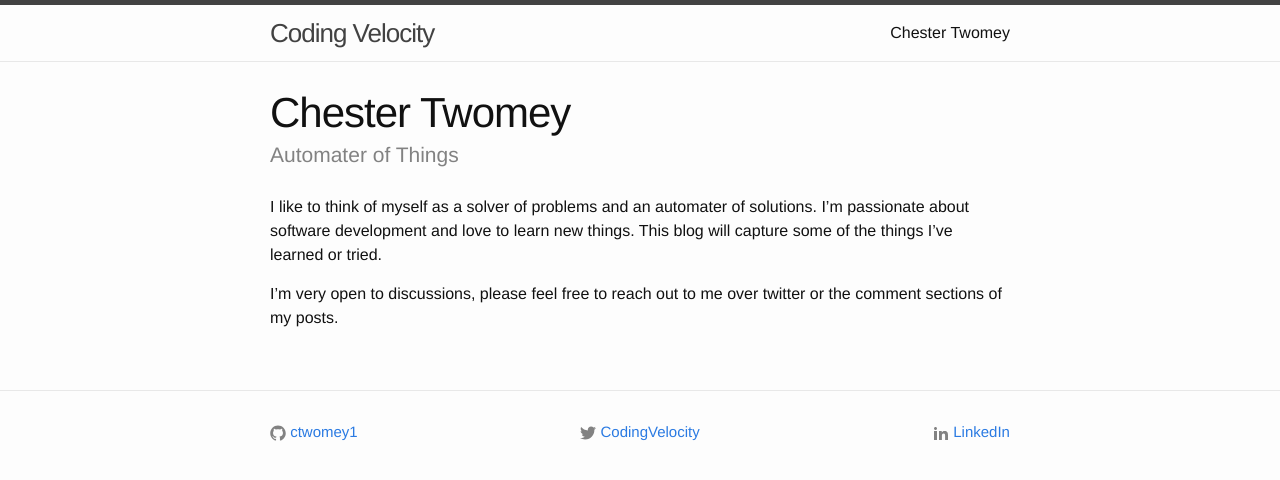
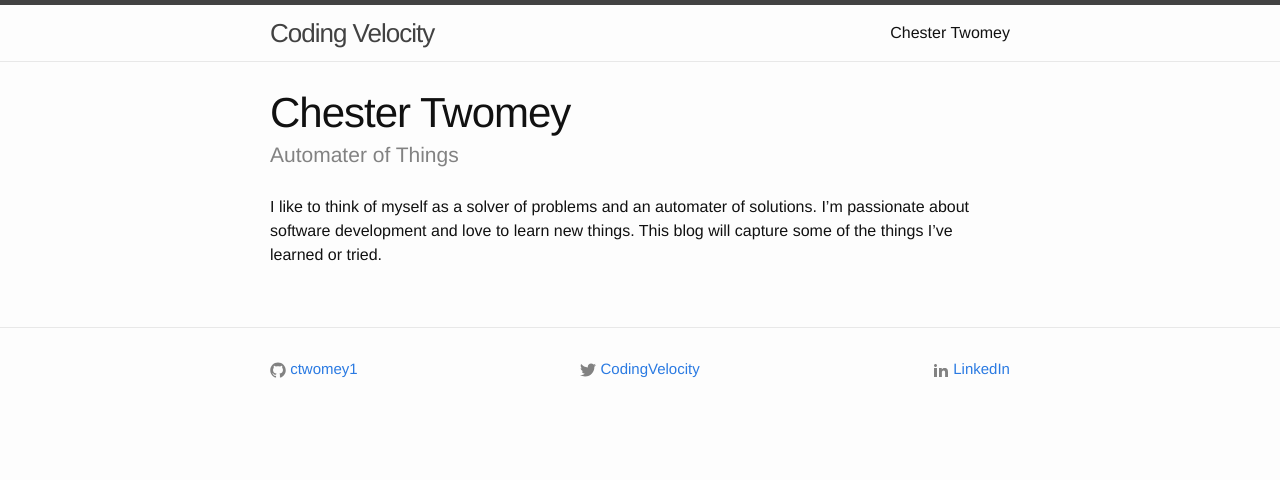
Before and after one commit to catwomey/catwomey.github.io, a Jekyll site: the page built from about.md, in a window 1280 px wide. Shown: the top 480 px of the page. Built offline with Jekyll 4.4.1, drawn with Linux system fonts in a browser that asks for light colours.

Commit message:
Remove disqus from posts and about page

```diff
--- a/_layouts/post.html
+++ b/_layouts/post.html
@@ -27,5 +27,4 @@ layout: default
         </div>
         {% endif %}
     </div>
-    {% include disqus.html %}
 </div>
--- a/about.md
+++ b/about.md
@@ -6,5 +6,3 @@ permalink: /about/
 ---
 
 I like to think of myself as a solver of problems and an automater of solutions.  I'm passionate about software development and love to learn new things.  This blog will capture some of the things I've learned or tried.
-
-I'm very open to discussions, please feel free to reach out to me over twitter or the comment sections of my posts.
```
Also changed, not shown: _includes/disqus.html (deleted, +0 -13 lines).
